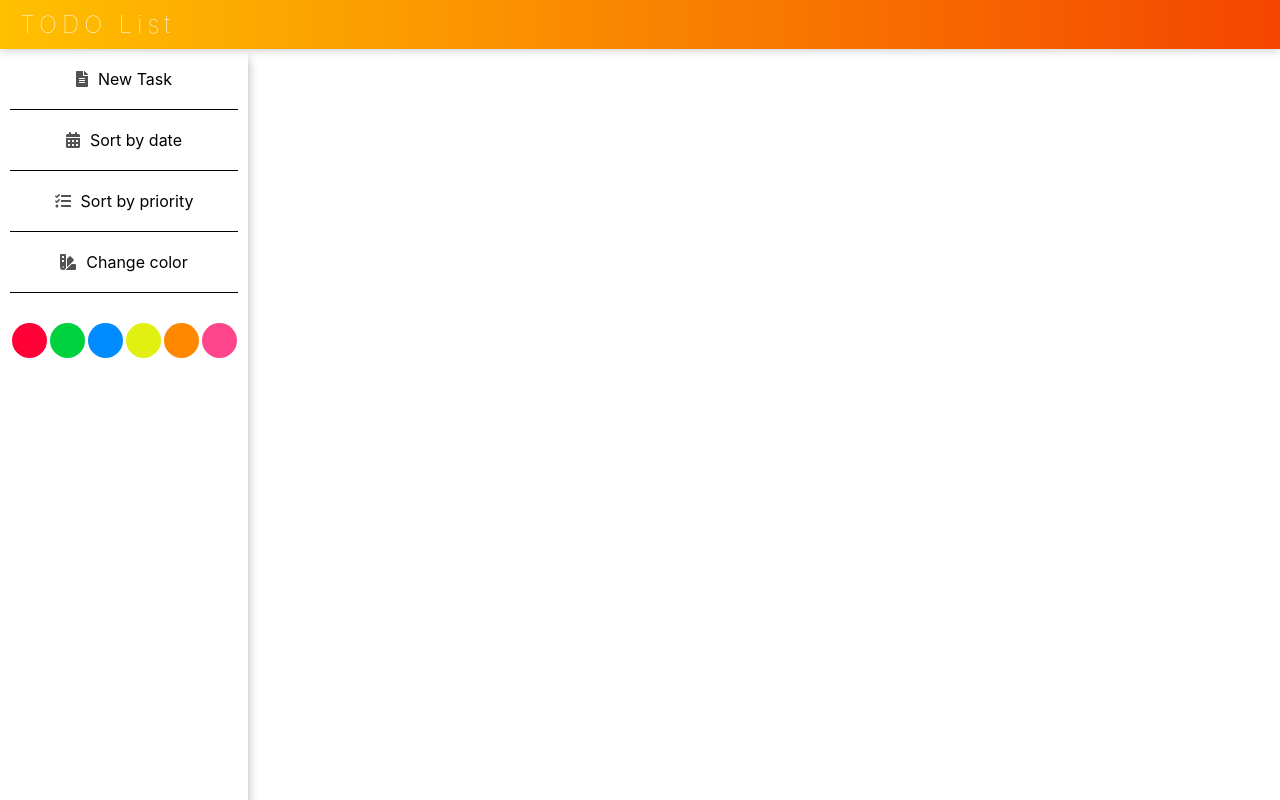
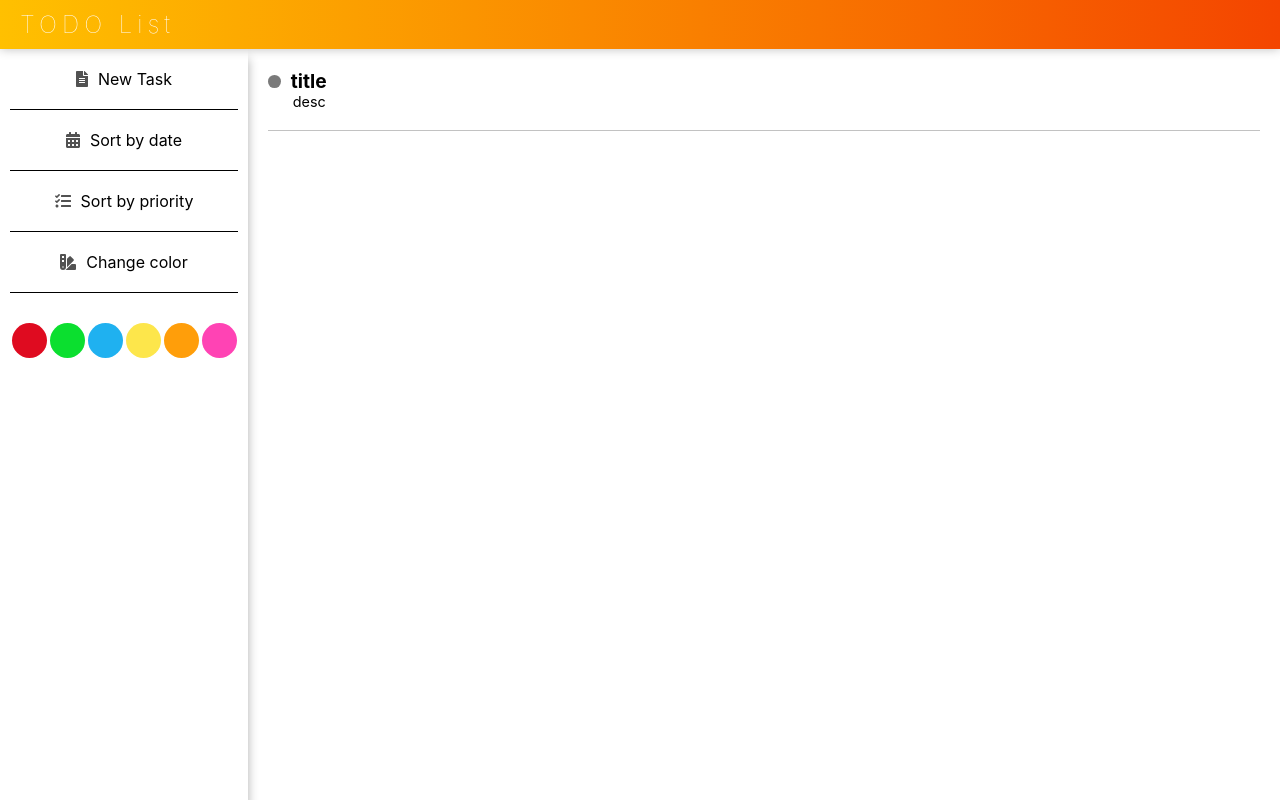
Before and after one commit to JKosk88/TODO, a React (Create React App) app: page / in a window 1280 px wide. Both pictures are taken after a click on the element "Change color". Built offline with nearby package versions, Linux system fonts and the light colour scheme.

Commit message:
saving tasks to local storage

```diff
--- a/src/App.js
+++ b/src/App.js
@@ -3,7 +3,7 @@ import './App.css';
 import Tasks from './components/tasks.js';
 import SideBar from './components/sideBar.js';
 import NewTask from './components/newTask.js';
-import tasks from './components/tasks.js';
+import { dropRightWhile } from 'lodash';
 
 class App extends React.Component{
 
@@ -14,14 +14,25 @@ class App extends React.Component{
       tasks: [],
     }
     this.updateTasks = this.updateTasks.bind(this);
+    this.addTask = this.addTask.bind(this);
+    this.removeTask = this.removeTask.bind(this);
   }
 
-  updateTasks(event){
+  addTask(event){
     event.preventDefault();
 
-    let id = parseInt(localStorage.getItem('id')) + 1;
-    localStorage.setItem('id', id);
+    let title = document.getElementById('titleInput').value;
+    let hint = document.getElementById('hint');
 
+    if (title === ''){
+      hint.style.display = 'block';
+    } else {
+      hint.style.display = 'none';
+      this.updateTasks();
+    }
+  }
+
+  updateTasks(){
     let color = localStorage.getItem('color');
     let title = document.getElementById('titleInput').value;
     let description = document.getElementById('descriptionInput').value;
@@ -44,12 +55,42 @@ class App extends React.Component{
     document.getElementById('descriptionInput').value = '';
     document.getElementById('dateInput').value = '';
     document.getElementById('hourInput').value = '';
+
+    localStorage.setItem('tasks', JSON.stringify(tasks));
+  }
+
+  removeTask(){
+    var users = [
+      { 'user': 'barney',  'active': true },
+      { 'user': 'fred',    'active': false },
+      { 'user': 'pebbles', 'active': false }
+    ];
+
+    // let tasks = [
+    //   {'title': 'title', 'description': 'desc'},
+    //   {'title': 'title2', 'description': 'desc2'}
+    // ]
+
+    console.log(dropRightWhile(users, { 'user': 'pebbles', 'active': false }));
+    // console.log(dropRightWhile(tasks, { 'title': 'title', 'description': 'desc' }));
+  }
+
+  componentDidMount(){
+
+    if (!localStorage.getItem('tasks')){
+      localStorage.setItem('tasks', JSON.stringify([{title: 'title', description: 'desc'}]));
+    }
+    let tasks = JSON.parse(localStorage.getItem('tasks'));
+
+    this.setState({ tasks: tasks });
+
   }
 
   render(){
+
     return (
       <div id='app'>
-        <h1>TODO List</h1>
+        <h1 onClick={this.removeTask}>TODO List</h1>
 
         <div id='wrap'>
           <div id='navBar'>
@@ -57,7 +98,7 @@ class App extends React.Component{
           </div>
             <Tasks tasks={JSON.stringify(this.state.tasks)}/>
         </div>
-        <NewTask updateTasks={this.updateTasks} />
+        <NewTask updateTasks={this.addTask} />
       </div>
     );
   }
--- a/src/components/newTask.js
+++ b/src/components/newTask.js
@@ -2,7 +2,6 @@ import React from 'react';
 import '../styles/newTask.css';
 import { FontAwesomeIcon } from '@fortawesome/react-fontawesome';
 import { faTimesCircle } from '@fortawesome/free-solid-svg-icons';
-import { filter } from 'lodash';
 
 class newTask extends React.Component {
     constructor(props){
@@ -19,17 +18,6 @@ class newTask extends React.Component {
 
     close(){
         document.getElementById('newTask').style.display = 'none';
-    }
-
-    componentWillMount(){
-        if (!localStorage.getItem('id')){
-            localStorage.setItem('id', 0);
-        }
-
-        if (!localStorage.getItem('tasks')){
-            localStorage.setItem('tasks', []);
-        }
-
     }
 
     setToday(event){
@@ -104,6 +92,8 @@ class newTask extends React.Component {
                     <p className='input-description' >Deadline hour <span>(optional)</span></p>
                     <input type='time' className='input' id='hourInput'/>
 
+                    <p id='hint'>Title is required.</p>
+
                     <div id='buttonWrapper'>
                         <button className='button' onClick={this.setToday} >Today</button>
                         <button className='button' onClick={this.setTomorrow} >Tomorrow</button>
--- a/src/components/sideBar.js
+++ b/src/components/sideBar.js
@@ -64,12 +64,12 @@ class sidebar extends React.Component{
                     </li>
                     <li>
                         <div id='colors'>
-                            <div className='color red' id='990000' onClick={this.changeColor}></div>
-                            <div className='color green' id='009900' onClick={this.changeColor}></div>
-                            <div className='color blue' id='000099' onClick={this.changeColor}></div>
-                            <div className='color yellow' id='yellow' onClick={this.changeColor}></div>
-                            <div className='color orange' id='orange' onClick={this.changeColor}></div>
-                            <div className='color pink' id='pink' onClick={this.changeColor}></div>
+                            <div className='color red' id='DF0B20' onClick={this.changeColor}></div>
+                            <div className='color green' id='0BDF2F' onClick={this.changeColor}></div>
+                            <div className='color blue' id='1FB1F0' onClick={this.changeColor}></div>
+                            <div className='color yellow' id='fde64b' onClick={this.changeColor}></div>
+                            <div className='color orange' id='FF9E0A' onClick={this.changeColor}></div>
+                            <div className='color pink' id='FF43B4' onClick={this.changeColor}></div>
                         </div>
                     </li>
                 </ul>
--- a/src/components/task.js
+++ b/src/components/task.js
@@ -2,7 +2,8 @@ import React from 'react';
 import { FontAwesomeIcon } from '@fortawesome/react-fontawesome';
 import { faCloudUploadAlt, faTrashAlt, faPen } from '@fortawesome/free-solid-svg-icons';
 
-class task extends React.Component {
+class task extends React.Component{
+
     render() {
 
         const divStyle = {
--- a/src/components/tasks.js
+++ b/src/components/tasks.js
@@ -3,13 +3,6 @@ import '../styles/tasks.css';
 import Task from './task.js';
 
 class tasks extends React.Component {
-
-    constructor(props){
-        super(props);
-        this.state = {
-            tasks: [],
-        };
-    }
 
     render() {
 
--- a/src/styles/newTask.css
+++ b/src/styles/newTask.css
@@ -95,6 +95,14 @@
     height: 40px;
 }
 
+#hint{
+    margin: 0;
+    color: rgb(207, 0, 0);
+    font-weight: 500;
+    text-align: center;
+    display: none;
+}
+
 @media only screen and (max-width: 885px) {
     #newTask{
         width: 50vw;
@@ -115,4 +123,22 @@
     .input-description{
         font-size: 1rem;
     }
+
+    .button{
+        font-size: .3rem;
+        border: 1px solid rgb(255, 187, 0);
+    }
+
+    .input{
+        border: 1px solid black;
+    }
+
+    #addTask{
+        border: 2px solid #28a745;
+    }
+
+    .input-description{
+        margin:0;
+        font-size: .8rem;
+    }
 }
--- a/src/styles/sideBar.css
+++ b/src/styles/sideBar.css
@@ -66,25 +66,25 @@
 }
 
 .red{
-    background-color: rgb(255, 0, 55);
+    background-color: #DF0B20;
 }
 
 .green{
-    background-color: rgb(0, 209, 63);
+    background-color: #0BDF2F;
 }
 
 .yellow{
-    background-color: rgb(225, 240, 17);
+    background-color: #fde64b;
 }
 
 .pink{
-    background-color: rgb(255, 70, 141);
+    background-color: #FF43B4;
 }
 
 .orange{
-    background-color: rgb(255, 136, 0);
+    background-color: #FF9E0A;
 }
 
 .blue{
-    background-color: rgb(0, 140, 255);
+    background-color: #1FB1F0;
 }
```
